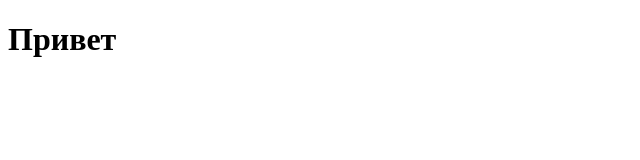
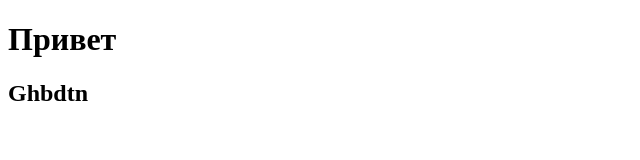
Before and after one commit to kilitsalivan/-lesson01GitHub, a plain HTML site: page index.html in a window 1280 px wide. Shown: the whole page, without its empty margins (0-640 px from the left). Drawn offline with Linux system fonts and the light colour scheme.

Commit message:
добавил текст

```diff
--- a/index.html
+++ b/index.html
@@ -6,6 +6,7 @@
 </head>
 <body>
 <h1>Привет</h1>
+<h2>Ghbdtn</h2>
 <script src='/scripts/scripts.js' defer></script>
 </body>
 </html>
--- a/scripts/scripts.js
+++ b/scripts/scripts.js
@@ -6,3 +6,4 @@
 let period = 'zxcxc';
 alert('Шома ва');
 alert('Шома ва2');
+console.log('снег');
```
